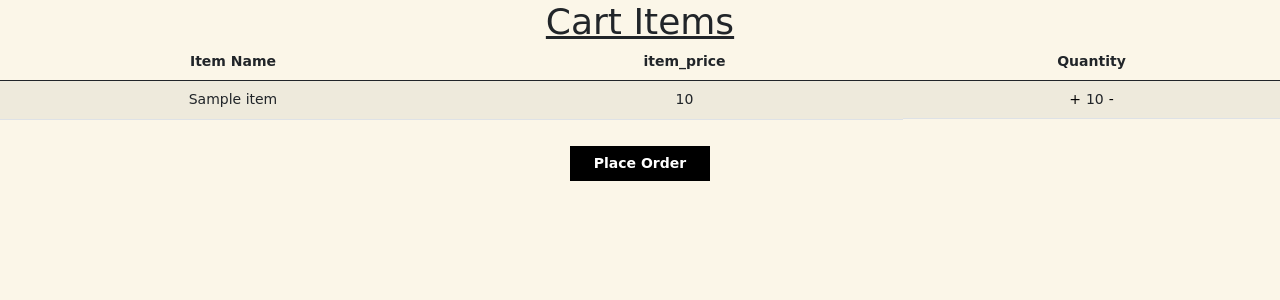
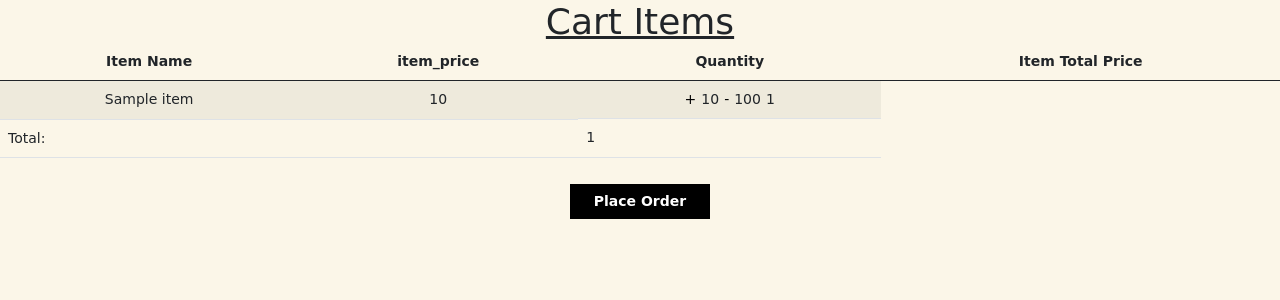
Before and after one commit to saitr/Restaurant-Menu, a Django app: template templates/cart.html in a window 1280 px wide. Shown: the top 300 px of the page. Run offline with Django 4.2, Linux system fonts and the light colour scheme; tables that the repository leaves empty hold one stand-in row (values such as "Sample post"); the template is opened without the code that fills it: values that come from a table or form of the project are taken from there, most other values are stand-ins (such as "Sample title", 1, 10 or a date in 2020); parts of the project's set-up code (start-up, migrations or seed data) failed here and were passed over; some libraries are stand-ins or nearby versions.

Commit message:
show demo need

```diff
--- a/menu_app/admin.py
+++ b/menu_app/admin.py
@@ -1,5 +1,5 @@
 from django.contrib import admin
-from .models import Categories,Items,Lodge,Owner_Utility,CustomUser
+from .models import Categories,Items,Lodge,Owner_Utility,CustomUser,Order
 # Register your models here.
 from django.urls import reverse
 from django.utils.html import format_html
@@ -26,6 +26,9 @@ class CustomUser_UtilityAdmin(admin.ModelAdmin):
     list_display = ('phone_number', 'is_verified', 'is_chef', 'otp','username')
 
 
+@admin.register(Order)
+class CustomUser_UtilityAdmin(admin.ModelAdmin):
+    list_display = ('table_number', 'created_at', 'total_price', 'order_deliverd','order_place','generate_bill')
 
 
 @admin.register(Items)
--- a/menu_app/api/views/generate_bill.py
+++ b/menu_app/api/views/generate_bill.py
@@ -26,6 +26,7 @@ class GenerateBillAPIList(APIView):
         order_obj = Order.objects.get(id=order_id)
         print("order_obj", order_obj)
         order_obj.generate_bill = True
+        order_obj.order_deliverd = True
         order_obj.save()
 
         return_dict = {
--- a/restaurants/settings/base.py
+++ b/restaurants/settings/base.py
@@ -69,6 +69,8 @@ INSTALLED_APPS = [
     'cloudinary',
     'django_otp',
     'django_celery_results',
+    'django.contrib.humanize',
+'mathfilters',
 
 ]
 
--- a/templates/cart.html
+++ b/templates/cart.html
@@ -1,6 +1,9 @@
 
 <!DOCTYPE html>
-
+{% extends 'base.html' %}
+{% load humanize %}
+{% load mathfilters %}
+{% load static %}
 <html>
 <head>
     <title>Cart Items</title>
@@ -91,7 +94,7 @@ text-align:center;
 <!--      </ul>-->
 <!--    </div>-->
 <!--  </div>-->
-{% extends 'base.html' %}
+
 
 {% block content %}
 
@@ -104,6 +107,9 @@ text-align:center;
 
                     <th style="text-align:center;">item_price</th>
                     <th style="text-align:center;">Quantity</th>
+                    <th style="text-align:center;">Item Total Price</th>
+<!--                    <th style="text-align:center;">Total Amount</th>-->
+
                 </tr>
             </thead>
             <tbody>
@@ -118,10 +124,21 @@ text-align:center;
                     <td style="display:flex;gap:5px;justify-content: center;">
                         <button onclick="addItem('{{ table_name }}', '{{ item.item_id }}')">+</button>
                         <p>{{ item.quantity }}</p>
+
+
+
                         <button onclick="removeItem('{{ table_name }}', '{{ item.item_id }}')">-</button>
+<!--                          total_price +=  {{ item.quantity|mul:item.item_price }}-->
+                          <p >{{ item.quantity|mul:item.item_price }}</p>
+                        <p>{{total_price}}</p>
+
                     </td>
                 </tr>
                 {% endfor %}
+            <tr>
+        <td colspan="2">Total:</td>
+        <td>{{ total_price }}</td>
+    </tr>
             </tbody>
         </table>
     </div>
@@ -134,6 +151,7 @@ text-align:center;
 
 
     <script>
+        var total_price = 0;
         function addItem(table_name, item_id) {
             // Send a POST request to the cart API
             fetch('/cart_api', {
--- a/templates/item.html
+++ b/templates/item.html
@@ -63,7 +63,7 @@ height: 100%;
 {% for item in return_list %}
   <div>
     <h3>{{ item.itemName }}</h3>
-    <p>Price: {{ item.itemPrice }}</p>
+    <p>Price: {{ item.itemPrice }}$</p>
      <p>{{cart_item_count}}</p>
       <div class="carousel-item active" data-bs-interval="5000">
         <img src="{{ item.item_image.url }}" class="d-block w-100 carousel-image" style="width: 550px; height: 400px;" alt="...">
```
Also changed, not shown: menu_app/api/views/cart_api.py (+24 -16 lines), menu_app/migrations/0014_remove_order_order_deliverd_remove_order_order_place_and_more.py (added), menu_app/migrations/0015_remove_cart_sub_orderid_and_more.py (added), 2 other files.
